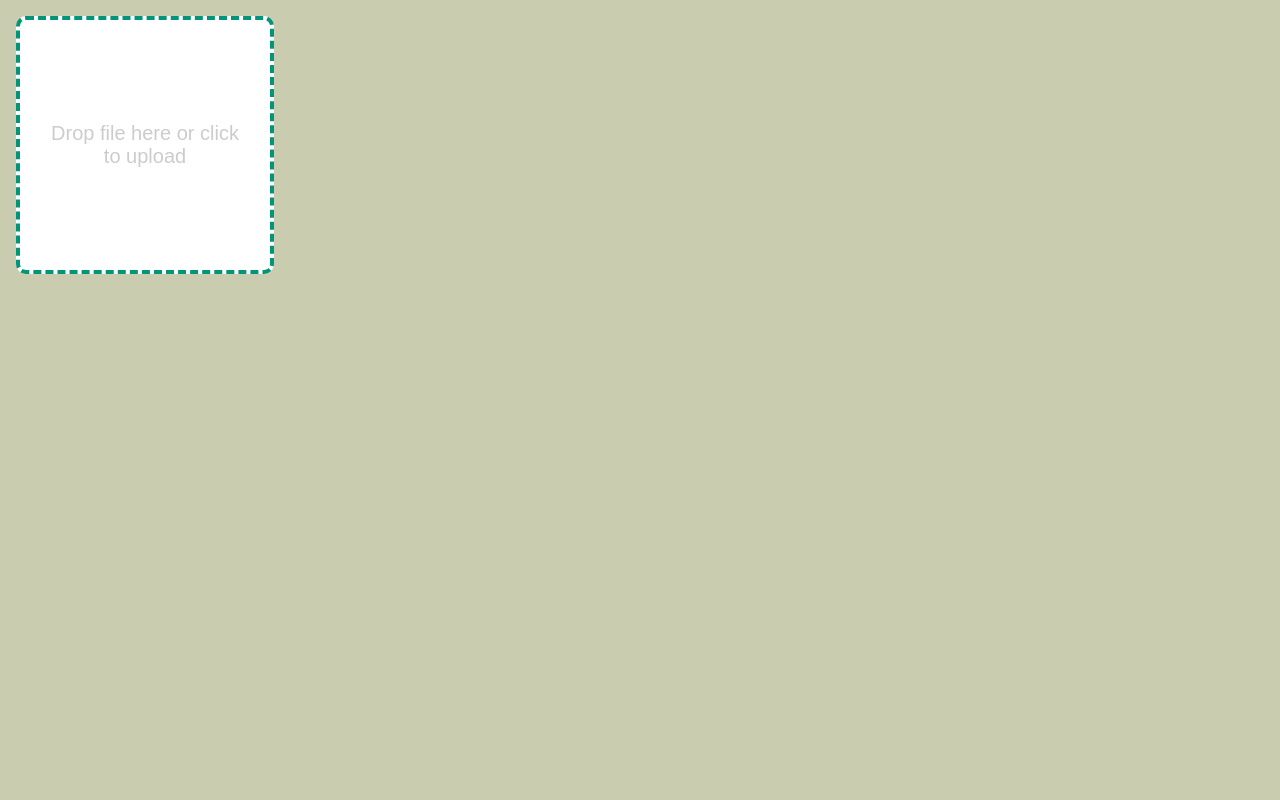
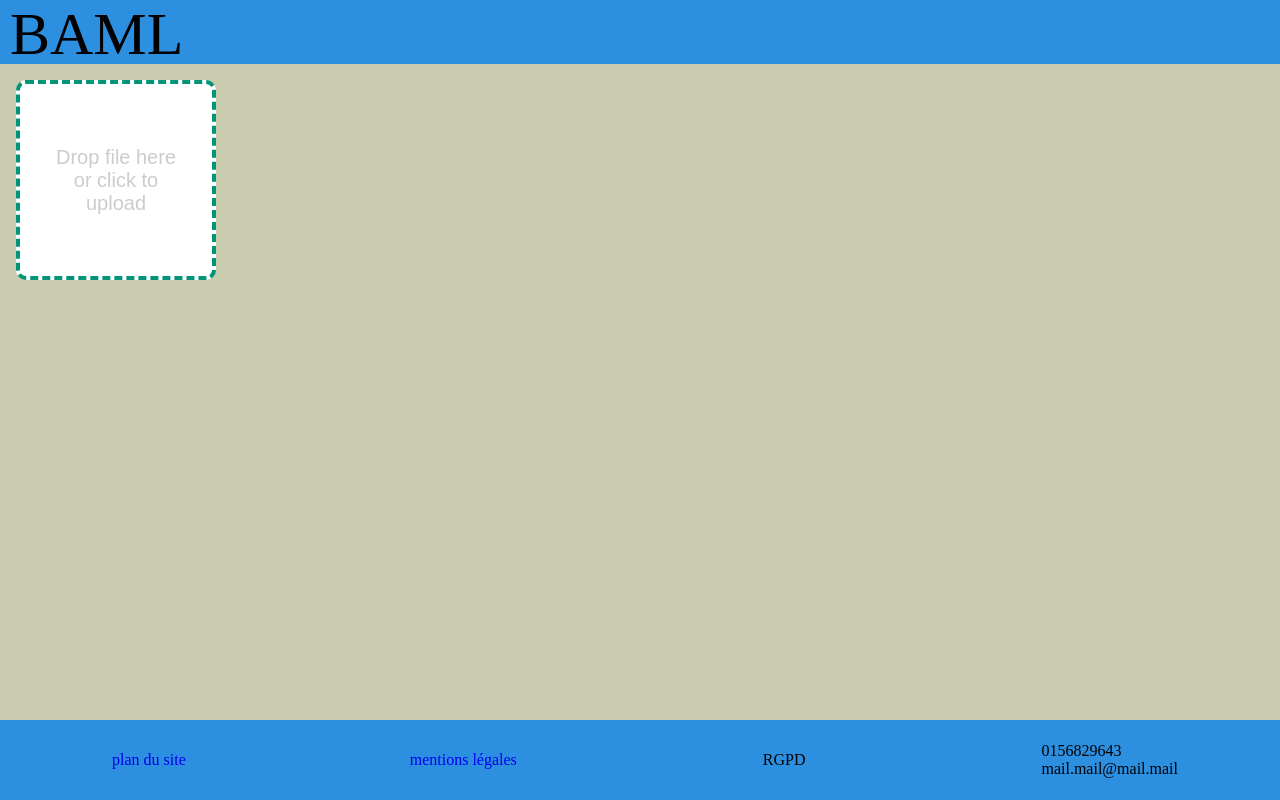
Before and after one commit to DivermanCiv/BAML, a Django app: page /application/mention-legales in a window 1280 px wide. Run offline with Django 3.2, Linux system fonts and the light colour scheme; some libraries are stand-ins or nearby versions.

Commit message:
add path for plandusite, mentionlegale, add popup for RGPD, add JS in htmls pages

```diff
--- /dev/null
+++ b/BAML/static/JS/menu.js
@@ -0,0 +1,33 @@
+function afficheMenu() {
+
+    var x = document.getElementById("mobile");
+    if (x.style.display === "flex") {
+        x.style.display = "none";
+    } else {
+        x.style.display = "flex";
+    }
+}
+
+function openModalHeader() {
+
+    overlayHeader.style.display = 'block';
+}
+
+var btnCloseHeader = document.getElementById('btnCloseHeader');
+btnCloseHeader.addEventListener('click', closeModalHeader());
+function closeModalHeader() {
+
+    overlayHeader.style.display = 'none';
+}
+
+function openModalFooter() {
+
+    overlayFooter.style.display = 'block';
+}
+
+var btnCloseFooter = document.getElementById('btnCloseFooter');
+btnCloseHeader.addEventListener('click', closeModalHeader());
+function closeModalFooter() {
+
+    overlayFooter.style.display = 'none';
+}
--- a/BAML/static/css/body.scss
+++ b/BAML/static/css/body.scss
@@ -1,5 +1,28 @@
+* {
+    -moz-box-sizing: border-box;
+    box-sizing: border-box;
+}
+
+html {
+    height: 100%;
+}
+
+
+
 body {
     margin: 0;
-    padding: 0;
+    padding: 0 0 5rem 0;
     background-color: rgba(129, 136, 66, 0.424);
+    min-height: 100%;
+
+    position: relative;
+
+
 }
+
+footer {
+    position: absolute;
+    bottom: 0;
+    left: 0;
+    right: 0
+}
--- a/BAML/static/css/footer.scss
+++ b/BAML/static/css/footer.scss
@@ -22,4 +22,40 @@
             display: none;
         }
     }
+
+
+    .btnPopupFooter {
+
+        padding: 1em 2em;
+        cursor: pointer;
+    }
+
+
+
+    .overlayFooter {
+        position: fixed;
+        left: 0px;
+        top: 0px;
+        background-color: rgba(0, 0, 0, 0.15);
+        width: 100%;
+        height: 100%;
+        z-index: 1;
+        display: none;
+    }
+
+    .popupFooter {
+        margin: 10% auto;
+        width: 70%;
+        background-color: rgb(243, 243, 243);
+        padding: 1em;
+        box-shadow: 0 15px 20px rgba(0, 0, 0, 0.3);
+        border-radius: 5px;
+    }
+
+    .btnCloseFooter {
+        float: right;
+        font-size: 16pt;
+        cursor: pointer;
+        color: rgb(26, 26, 26);
+    }
 }
--- a/BAML/static/css/header.scss
+++ b/BAML/static/css/header.scss
@@ -12,6 +12,10 @@
         padding-left: 10px;
         font-size: 60px;
 
+        a {
+            text-decoration: none;
+            color: black;
+        }
     }
 
     .navbar-burger {
--- a/BAML/static/css/style.css
+++ b/BAML/static/css/style.css
@@ -7,6 +7,9 @@
     margin-right: auto;
     padding-left: 10px;
     font-size: 60px; }
+    .navbar .navbar-title a {
+      text-decoration: none;
+      color: black; }
   .navbar .navbar-burger {
     display: none; }
 
@@ -39,10 +42,53 @@
       height: 2rem;
       text-decoration: none;
       color: black; } }
+.btnPopupHeader {
+  padding: 1em 2em;
+  cursor: pointer; }
+
+.overlayHeader {
+  position: fixed;
+  left: 0px;
+  top: 0px;
+  background-color: rgba(0, 0, 0, 0.15);
+  width: 100%;
+  height: 100%;
+  z-index: 1;
+  display: none; }
+
+.popupHeader {
+  margin: 10% auto;
+  width: 70%;
+  background-color: #f3f3f3;
+  padding: 1em;
+  box-shadow: 0 15px 20px rgba(0, 0, 0, 0.3);
+  border-radius: 5px; }
+
+.btnCloseHeader {
+  float: right;
+  font-size: 16pt;
+  cursor: pointer;
+  color: #1a1a1a; }
+
+* {
+  -moz-box-sizing: border-box;
+  box-sizing: border-box; }
+
+html {
+  height: 100%; }
+
 body {
   margin: 0;
-  padding: 0;
-  background-color: rgba(129, 136, 66, 0.424); }
+  padding: 0 0 5rem 0;
+  background-color: rgba(129, 136, 66, 0.424);
+  min-height: 100%;
+  position: relative; }
+
+footer {
+  position: absolute;
+  bottom: 0;
+  left: 0;
+  right: 0; }
 
 .presentation {
   display: flex;
@@ -193,6 +239,30 @@ body {
   @media (max-width: 900px) {
     .footer p {
       display: none; } }
+  .footer .btnPopupFooter {
+    padding: 1em 2em;
+    cursor: pointer; }
+  .footer .overlayFooter {
+    position: fixed;
+    left: 0px;
+    top: 0px;
+    background-color: rgba(0, 0, 0, 0.15);
+    width: 100%;
+    height: 100%;
+    z-index: 1;
+    display: none; }
+  .footer .popupFooter {
+    margin: 10% auto;
+    width: 70%;
+    background-color: #f3f3f3;
+    padding: 1em;
+    box-shadow: 0 15px 20px rgba(0, 0, 0, 0.3);
+    border-radius: 5px; }
+  .footer .btnCloseFooter {
+    float: right;
+    font-size: 16pt;
+    cursor: pointer;
+    color: #1a1a1a; }
 
 .mention {
   padding: 2rem; }
--- a/BAML/templates/BAML/application.html
+++ b/BAML/templates/BAML/application.html
@@ -1,10 +1,14 @@
+{% extends 'BAML/base.html'%}
+{% load static %}
+
 <!DOCTYPE html>
-<html lang="en">
+<html lang="fr">
 
     <head>
         <meta charset="UTF-8">
         <meta name="viewport" content="width=device-width, initial-scale=1.0">
-        <link rel="stylesheet" href="../../static/css/style.css">
+
+        <link rel="stylesheet" href="{% static 'css/style.css' %}">
 
 
         <title>Document</title>
@@ -15,6 +19,8 @@
 
 
     <body>
+        {% block content %}
+
         <form action="./upload" method="POST" enctype="multipart/form-data">
             <div class="drop-zone">
                 <span class="drop-zone__prompt">Drop file here or click to upload</span>
@@ -22,7 +28,8 @@
                 <input type="file" name="myFile" class="drop-zone__input" multiple>
             </div>
         </form>
-        <script type="text/javascript" src="../../JS/drag.js"></script>
+        <script type="text/javascript" src="{% static 'JS/drag.js' %}"></script>
+        {% endblock content %}
     </body>
 
 </html>
--- /dev/null
+++ b/BAML/templates/BAML/base.html
@@ -0,0 +1,76 @@
+{% load static %}
+<!DOCTYPE html>
+<html lang="fr">
+
+    <head>
+        <meta charset="UTF-8">
+        <meta name="viewport" content="width=device-width, initial-scale=1.0">
+        <link rel="stylesheet" href="{% static 'css/style.css' %}">
+        <script type="text/javascript" src="{% static 'JS/menu.js' %}"></script>
+        <title>Header</title>
+    </head>
+
+    <body>
+        <header>
+            <div class="navbar">
+                <div class="navbar-title"><a href="/">BAML</a></div>
+                <img src="{% static 'images/logo-menu-burger.png' %}" class="navbar-burger" onclick="afficheMenu()">
+
+            </div>
+
+            <div id="mobile">
+
+                <a href="plan-du-site">plan du site</a>
+                <a href="mention-legales">mentions légales</a>
+
+                <a id="btnPopupHeader" class="btnPopupHeader" onclick="openModalHeader()">RGPD</a>
+                <div id="overlayHeader" class="overlayHeader">
+                    <div id="popupHeader" class="popupHeader">
+                        <h2>
+                            Exemple simple de popup
+                            <span id="btnCloseHeader" class="btnCloseHeader" onclick="closeModalHeader()">X</span>
+                        </h2>
+                        <div>
+                            Lorem ipsum dolor sit amet, consectetur adipiscing elit. Maecenas a nulla
+                            a massa interdum imperdiet sed nec nibh. Proin porttitor euismod nulla ut
+                            interdum. Cras elementum placerat aliquam.
+                        </div>
+                    </div>
+                </div>
+                <a href="application">lancer l'appli</a>
+                <p>0156829643 <br>mail.mail@mail.mail</p>
+
+
+            </div>
+
+        </header>
+        {% block content %}
+        {% endblock %}
+        <footer>
+            <div class="footer">
+                <p><a href="plan-du-site">plan du site</a></p>
+                <p><a href="mention-legales">mentions légales</a></p>
+                <a id="btnPopupFooter" class="btnPopupFooter" onclick="openModalFooter()">RGPD</a>
+                <div id="overlayFooter" class="overlayFooter">
+                    <div id="popupFooter" class="popupFooter">
+                        <h2>
+                            Exemple simple de popup
+                            <span id="btnCloseFooter" class="btnCloseFooter" onclick="closeModalFooter()">X</span>
+                        </h2>
+                        <div>
+                            Lorem ipsum dolor sit amet, consectetur adipiscing elit. Maecenas a nulla
+                            a massa interdum imperdiet sed nec nibh. Proin porttitor euismod nulla ut
+                            interdum. Cras elementum placerat aliquam.
+                        </div>
+                    </div>
+                </div>
+
+                <div class="footer-contact">
+                    <div class="footer-tel">0156829643</div>
+                    <div class="footer-mail">mail.mail@mail.mail</div>
+                </div>
+            </div>
+        </footer>
+    </body>
+
+</html>
--- a/BAML/urls.py
+++ b/BAML/urls.py
@@ -23,6 +23,8 @@ from GUI import views
 urlpatterns = [
     url(r'^$', views.index),
     url('application/', views.application),
+    url('mention-legales/', views.mentionLegales),
+    url('plan-du-site/', views.planDuSite),
     url(r'^home/', include('GUI.urls')),
     path('admin/', admin.site.urls),
 ]
--- a/GUI/views.py
+++ b/GUI/views.py
@@ -24,6 +24,16 @@ def application(request):
 
     return render(request, 'BAML/application.html')
 
+def mentionLegales(request):
+    """Method to go to the mentionsLegales page"""
+
+    return render(request, 'BAML/mention-legales.html')
+
+def planDuSite(request):
+    """Method to go to the planDuSite page"""
+
+    return render(request, 'BAML/plan-du-site.html')
+
 def analyse(request):
     message = "Analyse des données"
     return HttpResponse(message)
```
Also changed, not shown: other parts of BAML/static/css/header.scss (+35 -0 lines), BAML/static/JS/burger.js (deleted, +0 -9 lines), BAML/templates/BAML/footer.html (deleted, +0 -25 lines), BAML/templates/BAML/header.html (deleted, +0 -34 lines), BAML/templates/BAML/index.html (+8 -2 lines), BAML/templates/BAML/mention-legales.html (renamed from BAML/templates/BAML/mention-legale.html, +7 -21 lines), BAML/templates/BAML/plan-du-site.html (+8 -21 lines), 2 other files.
